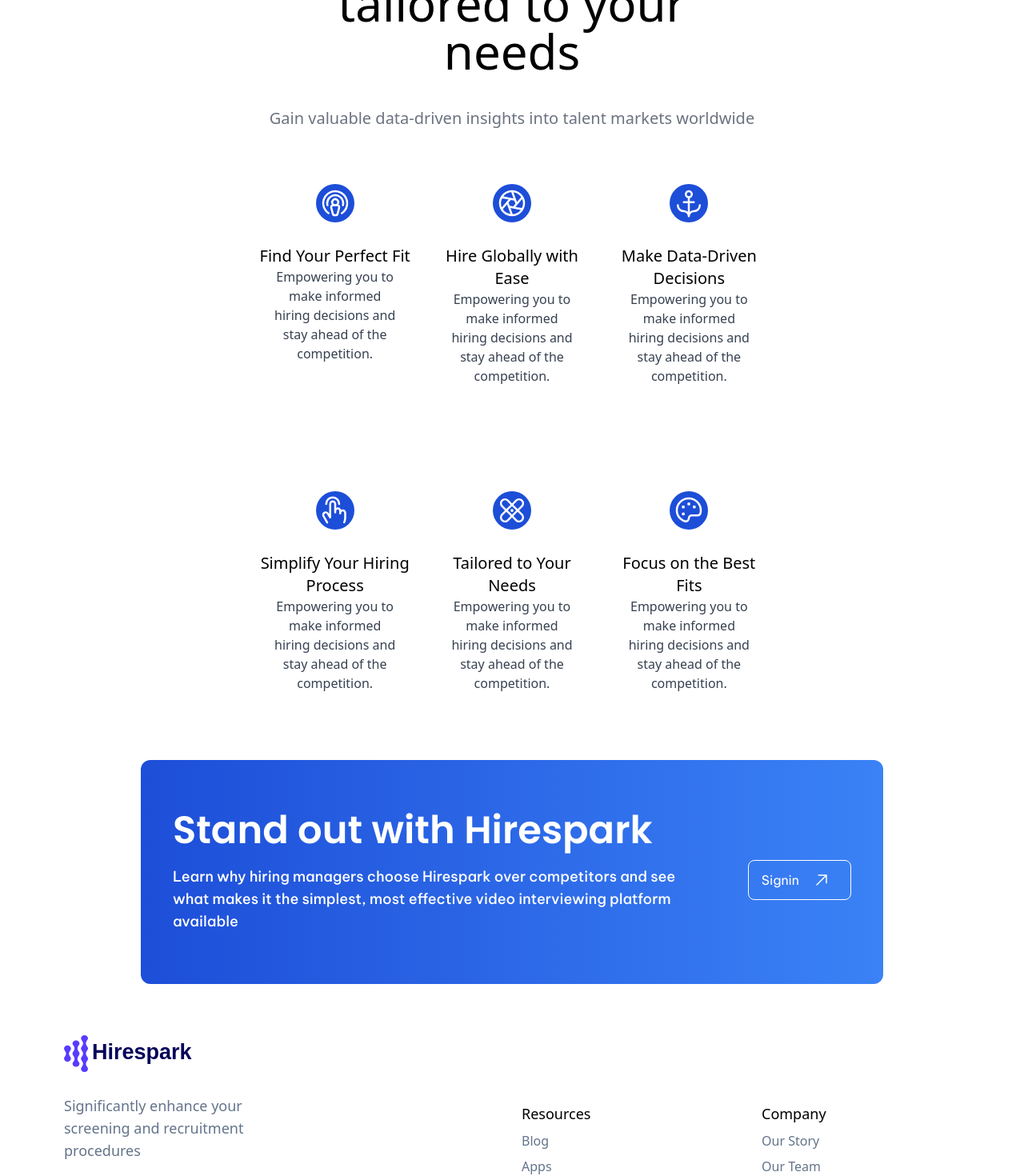
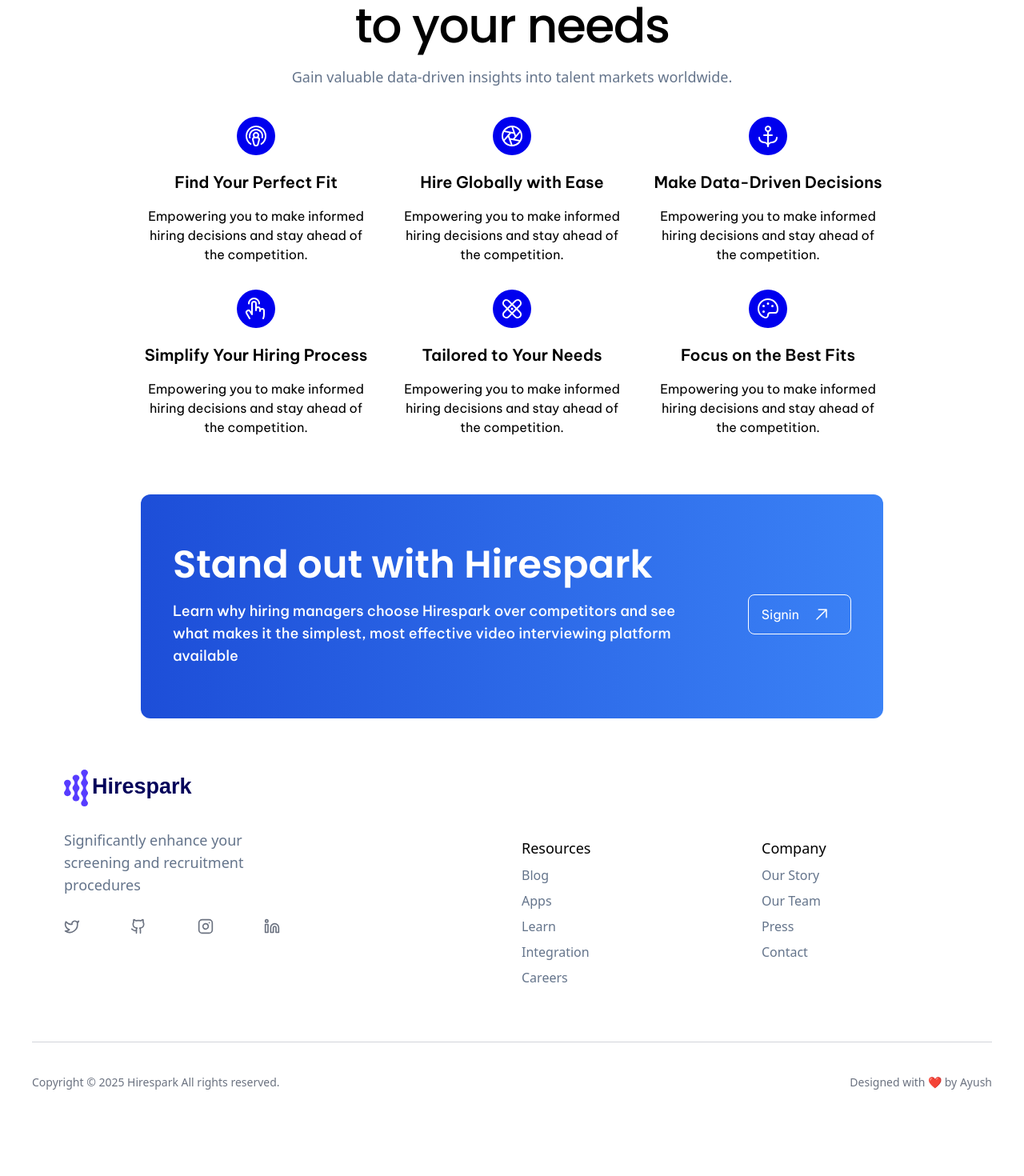
Before and after one commit to Ayushmadhur5588/hirespark-fe, a Next.js app: page /feature in a window 1280 px wide. Shown: the part 1680-3150 px from the top of the page at 80% size. After the commit the page ends 3083 px from the top, so only its background shows below. Built offline with nearby package versions, Linux system fonts and the light colour scheme.

Commit message:
Made Footer Responsive

```diff
--- a/app/feature/page.tsx
+++ b/app/feature/page.tsx
@@ -1,7 +1,7 @@
 import { CTA } from "@/components/cta";
 import FeatureHero from "@/components/features/feature-hero";
 import  {Features}  from "@/components/Features";
-import  PowerfulFeature  from "@/components/PowerfulFeature";
+import PowerfulFeature  from "@/components/PowerfulFeature";
 
 export default function FeaturePage() {
   return (
--- a/components/Footer.tsx
+++ b/components/Footer.tsx
@@ -5,13 +5,15 @@
 const Footer = () => {
   return (
     <div>
-      <div className="grid grid-cols-12 p-10">
-        <div className="mx-10 w-[45%] col-span-6">
-          <Image src={Logo} alt="Logo"/>
-          <p className="my-7 text-slate-500 font-light text-lg">
+      {/* Adjust padding for smaller screens */}
+      <div className="grid grid-cols-1 md:grid-cols-12 p-5 md:p-10">
+        {/* Logo Section: Full width on small screens, 6 columns on medium+ */}
+        <div className="mx-5 md:mx-10 w-full md:w-[45%] col-span-1 md:col-span-6">
+          <Image src={Logo} alt="Logo" />
+          <p className="my-5 md:my-7 text-slate-500 font-light text-base md:text-lg">
             Significantly enhance your screening and recruitment procedures
           </p>
-          <div className="flex justify-between">
+          <div className="flex space-x-4 md:space-x-0 md:justify-between">
             <a
               href="https://twitter.com/ayush_5588"
               target="_blank"
@@ -47,51 +49,55 @@
           </div>
         </div>
 
-        <div className="px-2 pt-20 col-span-3">
-          <div className="cursor-pointer p-1 font-normal text-lg">
+        {/* Resources Section: Full width on small screens, 3 columns on medium+ */}
+        <div className="px-2 pt-8 md:pt-20 col-span-1 md:col-span-3">
+          <div className="cursor-pointer p-1 font-normal text-base md:text-lg">
             Resources
           </div>
-          <div className="cursor-pointer p-1 text-slate-500 hover:text-blue-600">
+          <div className="cursor-pointer p-1 text-slate-500 hover:text-blue-600 text-sm md:text-base">
             Blog
           </div>
-          <div className="cursor-pointer p-1 text-slate-500 hover:text-blue-600">
+          <div className="cursor-pointer p-1 text-slate-500 hover:text-blue-600 text-sm md:text-base">
             Apps
           </div>
-          <div className="cursor-pointer p-1 text-slate-500 hover:text-blue-600">
+          <div className="cursor-pointer p-1 text-slate-500 hover:text-blue-600 text-sm md:text-base">
             Learn
           </div>
-          <div className="cursor-pointer p-1 text-slate-500 hover:text-blue-600">
+          <div className="cursor-pointer p-1 text-slate-500 hover:text-blue-600 text-sm md:text-base">
             Integration
           </div>
-          <div className="cursor-pointer p-1 text-slate-500 hover:text-blue-600">
-            Carrers
+          <div className="cursor-pointer p-1 text-slate-500 hover:text-blue-600 text-sm md:text-base">
+            Careers
           </div>
         </div>
 
-        <div className="px-2 pt-20 col-span-3">
-          <div className="p-1 flex-start font-normal text-lg">Company</div>
-          <div className="p-1 cursor-pointer flex-start text-slate-500 hover:text-blue-500">
+        {/* Company Section: Full width on small screens, 3 columns on medium+ */}
+        <div className="px-2 pt-8 md:pt-20 col-span-1 md:col-span-3">
+          <div className="p-1 font-normal text-base md:text-lg">Company</div>
+          <div className="p-1 cursor-pointer text-slate-500 hover:text-blue-500 text-sm md:text-base">
             Our Story
           </div>
-          <div className="p-1 cursor-pointer flex-start text-slate-500 hover:text-blue-500">
+          <div className="p-1 cursor-pointer text-slate-500 hover:text-blue-500 text-sm md:text-base">
             Our Team
           </div>
-          <div className="p-1 cursor-pointer flex-start text-slate-500 hover:text-blue-500">
+          <div className="p-1 cursor-pointer text-slate-500 hover:text-blue-500 text-sm md:text-base">
             Press
           </div>
-          <div className="p-1 cursor-pointer flex-start text-slate-500 hover:text-blue-500">
+          <div className="p-1 cursor-pointer text-slate-500 hover:text-blue-500 text-sm md:text-base">
             Contact
           </div>
         </div>
       </div>
 
-      <div className="mt-8 border-t border-gray-300 mx-10 py-10">
-        <div className="sm:flex sm:justify-between">
-          <p className="text-sm text-gray-500">
-            Copyright &copy; 2025 Hirespark All rights reserved.
+      {/* Bottom Section: Adjust margin and padding for small screens */}
+      <div className="mt-6 border-t border-gray-300 mx-5 md:mx-10 py-6 md:py-10">
+        <div className="flex flex-col md:flex-row md:justify-between gap-4 md:gap-0">
+          <p className="text-xs md:text-sm text-gray-500 text-center md:text-left">
+            Copyright © 2025 Hirespark All rights reserved.
           </p>
-
-          <p className="text-sm text-gray-500">Designed with ❤️ by Ayush</p>
+          <p className="text-xs md:text-sm text-gray-500 text-center md:text-right">
+            Designed with ❤️ by Ayush
+          </p>
         </div>
       </div>
     </div>
--- a/components/PowerfulFeature.tsx
+++ b/components/PowerfulFeature.tsx
@@ -1,24 +1,56 @@
 import { powerfulFeatures } from "@/constants/constants";
-import PowerfulFeatureCard from "./PowerfulFeatureCard";
+import { Badge } from "./badge";
+import * as motion from "framer-motion/client";
+import Image from "next/image";
 
-const PowerfulFeature = () => {
+ function PowerfulFeature() {
   return (
-    <div>
-      <div className="font-normal py-5 text-6xl text-center w-[50%] mx-auto">
+    <motion.div
+      initial={{ y: 100, opacity: 0 }}
+      whileInView={{ y: 0, opacity: 1 }}
+      transition={{ staggerChildren: 0.6 }}
+      viewport={{ once: true }}
+      className="flex flex-col items-center py-5 space-y-5 my-9"
+    >
+      <Badge label="included" />
+
+      <p className="text-center font-secondary-font font-medium  text-2xl md:text-5xl xl:text-6xl xl:w-[750px] tracking-tight">
         Powerful features tailored to your needs
-      </div>
-      <div className="py-5 text-gray-500 font-light text-xl text-center">
-        Gain valuable data-driven insights into talent markets worldwide
-      </div>
+      </p>
 
-      {/* 🟢 Grid on parent */}
-      <div className="grid grid-cols-1 md:grid-cols-2 lg:grid-cols-3 gap-6 px-36">
-        {powerfulFeatures.map((p) => (
-          <PowerfulFeatureCard key={p.id} data={p} />
+      <p className="text-center text-lg font-normal text-slate-500">
+        Gain valuable data-driven insights into talent markets worldwide.
+      </p>
+
+      <motion.div
+        initial={{ y: 20, opacity: 0 }}
+        whileInView={{ y: 0, opacity: 1 }}
+        transition={{ staggerChildren: 0.6 }}
+        viewport={{ once: true }}
+        className="grid grid-cols-1 md:grid-cols-2 xl:grid-cols-3 py-4 gap-8"
+      >
+        {powerfulFeatures.map((items) => (
+          <div key={items.id} className="flex flex-col items-center space-y-5">
+            <div className="bg-textPrimary rounded-full p-2">
+              <Image
+                src={items.icon}
+                alt="powerful feature"
+                className="size-8"
+              />
+            </div>
+
+            <div className="text-center space-y-4">
+              <p className="font-primary-font font-semibold text-xl">
+                {items.title}
+              </p>
+
+              <p className="font-primary-font">{items.description}</p>
+            </div>
+          </div>
         ))}
-      </div>
-    </div>
+      </motion.div>
+    </motion.div>
   );
-};
+}
 
 export default PowerfulFeature;
--- a/components/PowerfulFeatureCard.tsx
+++ /dev/null
@@ -1,31 +0,0 @@
-import React from "react";
-import Image from "next/image";
-interface inputType {
-  data: {
-    title: string;
-    description: string;
-    icon: string;
-  };
-}
-
-const PowerfulFeatureCard = ({ data }: inputType) => {
-  return (
-    <div className="w-[100%] mx-auto py-10">
-      <div className="flex justify-center w-[50%] mx-auto rounded-full p-2">
-        <Image
-          src={data.icon}
-          alt="icon"
-          className="size-12 p-1 bg-blue-700 rounded-full"
-        />
-      </div>
-      <div className="py-5">
-        <div className="text-center font-medium text-xl">{data.title}</div>
-        <div className="text-center text-gray-700 font-light px-5">
-          {data.description}
-        </div>
-      </div>
-    </div>
-  );
-};
-
-export default PowerfulFeatureCard;
```
